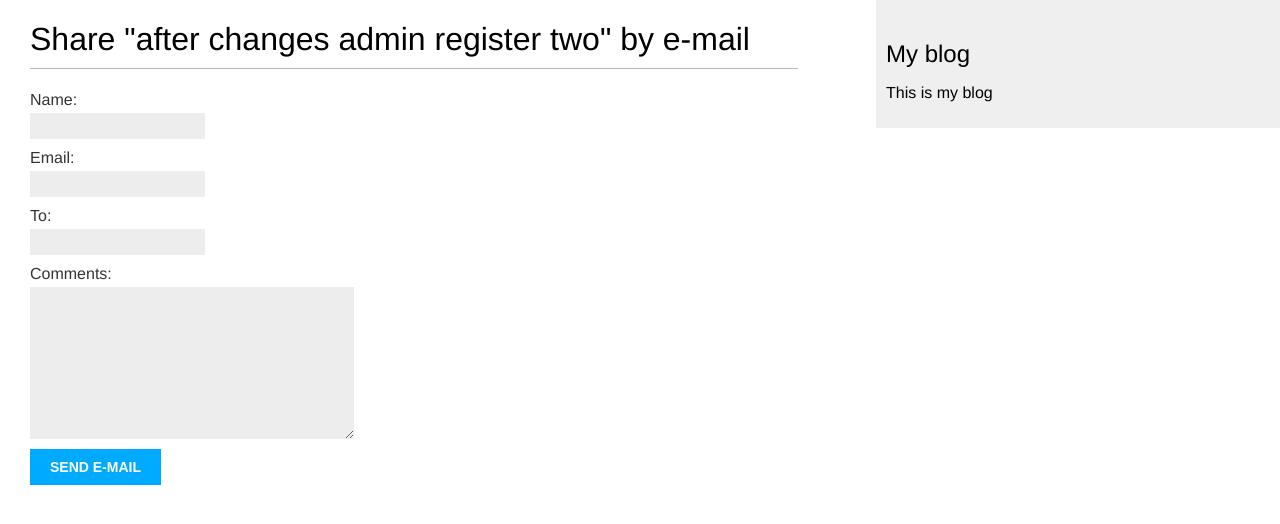
After one commit to DarkRastafar/Django-blog, a Django app: page /blog/8/share/ in a window 1280 px wide. The commit adds this page. Shown: the top 524 px of the page. Run offline with Django 3.2, Linux system fonts and the light colour scheme; data comes from the database, SQL or seed files in the repository; both versions use the stored data as it was after the commit.

Commit message:
fix send_message

```diff
--- /dev/null
+++ b/blog/forms.py
@@ -0,0 +1,8 @@
+from django import forms
+
+
+class EmailPostForm(forms.Form):
+	name = forms.CharField(max_length=25)
+	email = forms.EmailField()
+	to = forms.EmailField()
+	comments = forms.CharField(required=False, widget=forms.Textarea)
--- a/blog/templates/blog/post/detail.html
+++ b/blog/templates/blog/post/detail.html
@@ -8,4 +8,7 @@
     Published {{ post.publish }} by {{ post.author }}
   </p>
   {{ post.body|linebreaks }}
+    <p>
+      <a href="{% url 'blog:post_share' post.id %}">Share this post</a>
+    </p>
 {% endblock %}
--- a/blog/templates/blog/post/list.html
+++ b/blog/templates/blog/post/list.html
@@ -16,5 +16,5 @@
     </p>
     {{ post.body|truncatewords:30|linebreaks }}
   {% endfor %}
-  {% include "pagination.html" with page=posts %}
+  {% include "pagination.html" with page=page_obj %}
 {% endblock %}
--- /dev/null
+++ b/blog/templates/blog/post/share.html
@@ -0,0 +1,19 @@
+{% extends "blog/base.html" %}
+
+{% block title %}Share a post{% endblock %}
+
+{% block content %}
+  {% if sent %}
+    <h1>E-mail successfully sent</h1>
+    <p>
+      "{{ post.title }}" was successfully sent to {{ form.cleaned_data.to }}.
+    </p>
+  {% else %}
+    <h1>Share "{{ post.title }}" by e-mail</h1>
+    <form action="." method="post">
+      {{ form.as_p }}
+      {% csrf_token %}
+      <input type="submit" value="Send e-mail">
+    </form>
+  {% endif %}
+{% endblock %}
--- a/blog/urls.py
+++ b/blog/urls.py
@@ -6,9 +6,10 @@ app_name = 'blog' #определение пространства имен
 
 urlpatterns = [
 
-	path('', views.post_list, name='post_list'), # не принимает аргументов - только сопоставляется с обработчиком post_list
+	path('', views.PostListView.as_view(), name='post_list'), # не принимает аргументов - только сопоставляется с обработчиком post_list
 	path('<int:year>/<int:month>/<int:day>/<slug:post>/',
 		  views.post_detail,
 		  name='post_detail'),
+	path('<int:post_id>/share/', views.post_share, name='post_share'),
 	#вызывает post_detail и принимает параметры. "<>" - используется для извлечения значений из URLа.
 ]
--- a/blog/views.py
+++ b/blog/views.py
@@ -1,5 +1,8 @@
 from django.shortcuts import render, get_object_or_404
+from django.views.generic import ListView
 from django.core.paginator import Paginator, EmptyPage, PageNotAnInteger
+from django.core.mail import send_mail
+from .forms import EmailPostForm
 from .models import Post
 
 # Create your views here.
@@ -32,3 +35,32 @@ def post_detail(request, year, month, day, post):
                   {'post': post})
 	'''обработчик страницы статьи. принимает на вход арг для получения статьи по слагу и дате.
 	render - возвращает HTML - шаблон'''
+
+
+class PostListView(ListView):
+    queryset = Post.published.all()
+    context_object_name = 'posts'
+    paginate_by = 3
+    template_name = 'blog/post/list.html'
+
+
+def post_share(request, post_id):
+	#Получение статьи по идентификатору
+	post = get_object_or_404(Post, id=post_id, status='published')
+	sent = False
+
+	if request.method == 'POST':
+		#форма была отправлена на сохранение
+		form = EmailPostForm(request.POST)
+		if form.is_valid():
+			#Все прошло валидацию
+			cd = form.cleaned_data
+			#Отправка емейл почты
+			post_url = request.build_absolute_uri(post.get_absolute_url())
+			subject = '{} ({}) recommends you reading "{}"'.format(cd['name'], cd['email'],post.title)
+			message = 'Read "{}" at {}\n\n{}\'s comments: {}'.format(post.title, post_url, cd['name'], cd['comments'])
+			send_mail(subject, message, 'admin@myblog.com', [cd['to']])
+			sent = True
+	else:
+		form = EmailPostForm()
+	return render(request, 'blog/post/share.html', {'post' : post, 'form' : form, 'sent' : sent})
```
Also changed, not shown: mysite/settings.py (+7 -0 lines), db.sqlite3, 1 other file.
